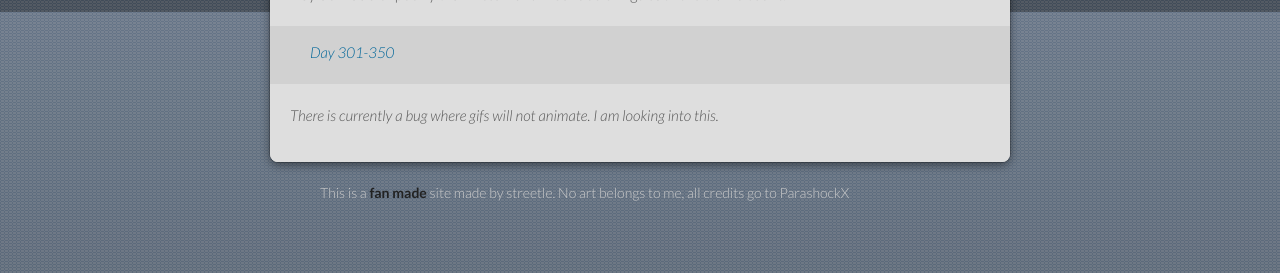
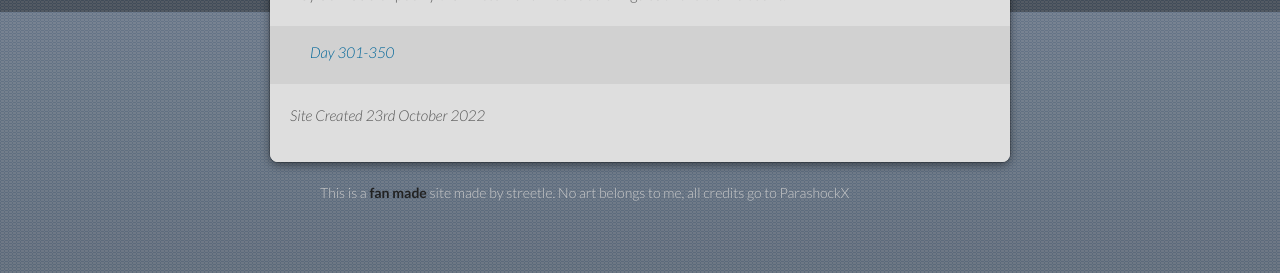
Before and after one commit to streetlegithub/bringbackdislikes.ml, a Jekyll site: the page built from index.md, in a window 1280 px wide. Shown: the part 888-1161 px from the top of the page. Built offline with Jekyll 4.4.1, drawn with Linux system fonts in a browser that asks for light colours; our own code applies the rules of GitHub Pages for plain Markdown files.

Commit message:
Update index.md

```diff
--- a/index.md
+++ b/index.md
@@ -19,4 +19,4 @@ Day 251-300 of poorly drawn stuff until YouTube brings back the dislike count.
 Day 301-350 of poorly drawn stuff until YouTube brings back the dislike count.
 > [Day 301-350](./350)
 
-<i>There is currently a bug where gifs will not animate. I am looking into this.</i>
+<i>Site Created 23rd October 2022</i>
```
